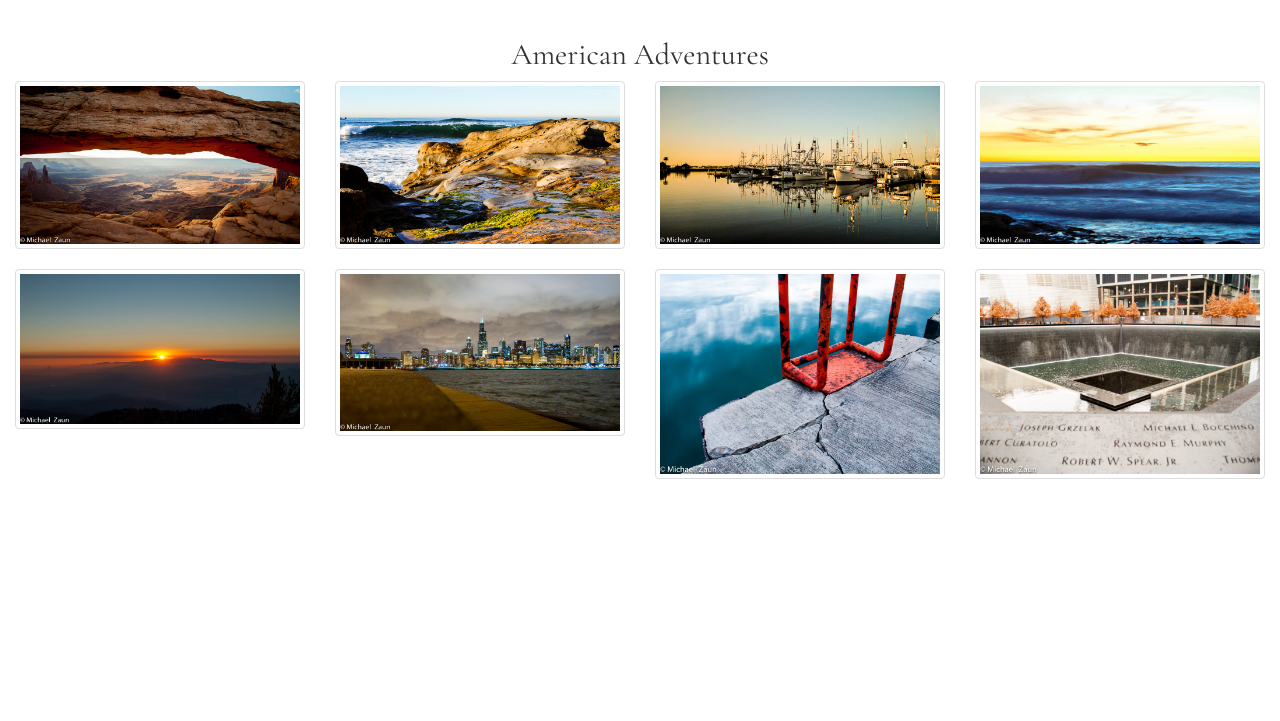
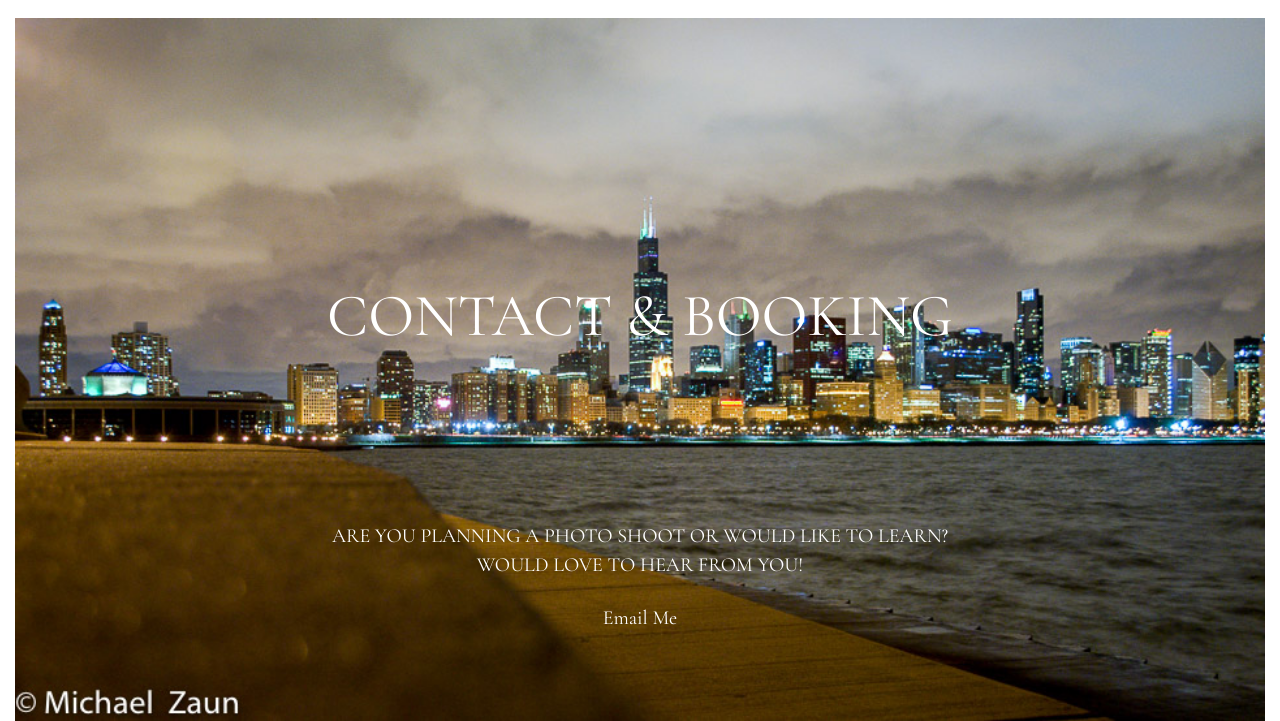
Before and after one commit to m-zaun/m-zaun.github.io, a plain HTML site: page conactpage.html in a window 1280 px wide. Shown: the part 84-805 px from the top of the page. Drawn offline with nearby package versions, Linux system fonts and the light colour scheme.

Commit message:
commit 13

```diff
--- a/conactpage.html
+++ b/conactpage.html
@@ -39,52 +39,21 @@
       </div><!-- /.navbar-collapse -->
     </div><!-- /.container-fluid -->
   </nav>
-  <div class="container-fluid">
-    <div class="row">
-      <div class="col-md-12">
-        <h2 class="header">American Adventures<h>
-      </div>
-      <div class="col-xs-6 col-md-3">
-        <a href="Ready-20.jpg" class="thumbnail">
-          <img src="Ready-20.jpg" alt="EU">
-        </a>
-      </div>
-      <div class="col-xs-6 col-md-3">
-        <a href="Ready-5.jpg" class="thumbnail">
-          <img src="Ready-5.jpg" alt="EU">
-        </a>
-        </div>
-      <div class="col-xs-6 col-md-3">
-        <a href="Ready-6.jpg" class="thumbnail">
-          <img src="Ready-6.jpg" alt="NA">
-        </a>
-      </div>
-      <div class="col-xs-6 col-md-3">
-        <a href="Ready-7.jpg" class="thumbnail">
-          <img src="Ready-7.jpg" alt="NA">
-        </a>
-      </div>
-      <div class="col-xs-6 col-md-3">
-        <a href="Ready-8.jpg" class="thumbnail">
-          <img src="Ready-8.jpg" alt="NA">
-        </a>
-      </div>
-      <div class="col-xs-6 col-md-3">
-        <a href="Ready-14.jpg" class="thumbnail">
-          <img src="Ready-14.jpg" alt="NA">
-        </a>
-      </div>
-      <div class="col-xs-6 col-md-3">
-        <a href="Ready-15.jpg" class="thumbnail">
-          <img src="Ready-15.jpg" alt="NA">
-        </a>
-      </div>
-      <div class="col-xs-6 col-md-3">
-        <a href="Ready-17.jpg" class="thumbnail">
-          <img src="Ready-17.jpg" alt="NA">
-        </a>
-      </div>
-    </div>
-  </div>
+ <div class="container-fluid">
+   <div class="module mid">
+     <h2 class="contactheader">
+       CONTACT & BOOKING
+     </h2>
+     <p1 class="contactp">
+       Are you planning a photo shoot or would like to learn?
+       Would love to hear from you!
+     </p>
+     <p2 id="submission">
+       <button type="button" class="contactbutton" > <a class="linkfont" href="mailto:mdzaun@gmail.com">Email Me</a>
+       </button>
+     </p>
+   </div>
+   <img src="Ready-14.jpg" alt="NA"height=100% width=100%>
+ </div>
 </body>
 </html>
```
